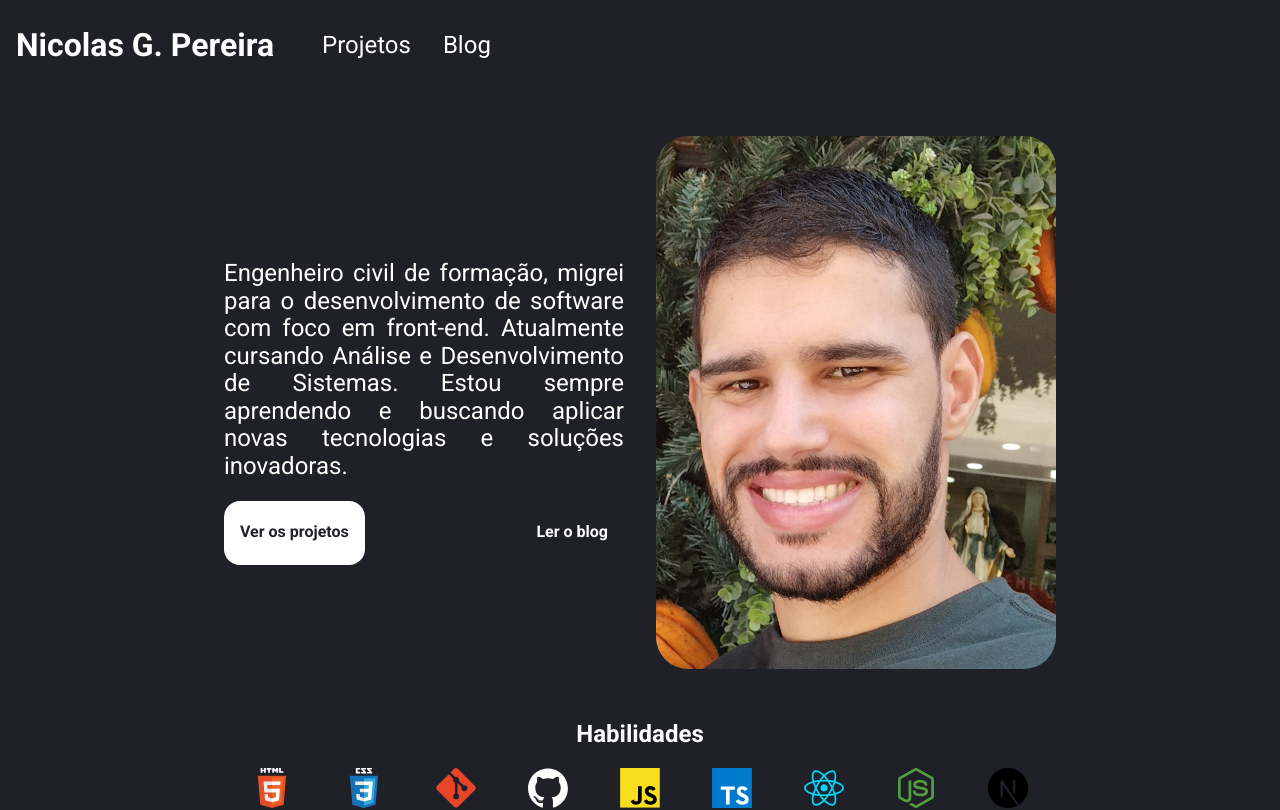
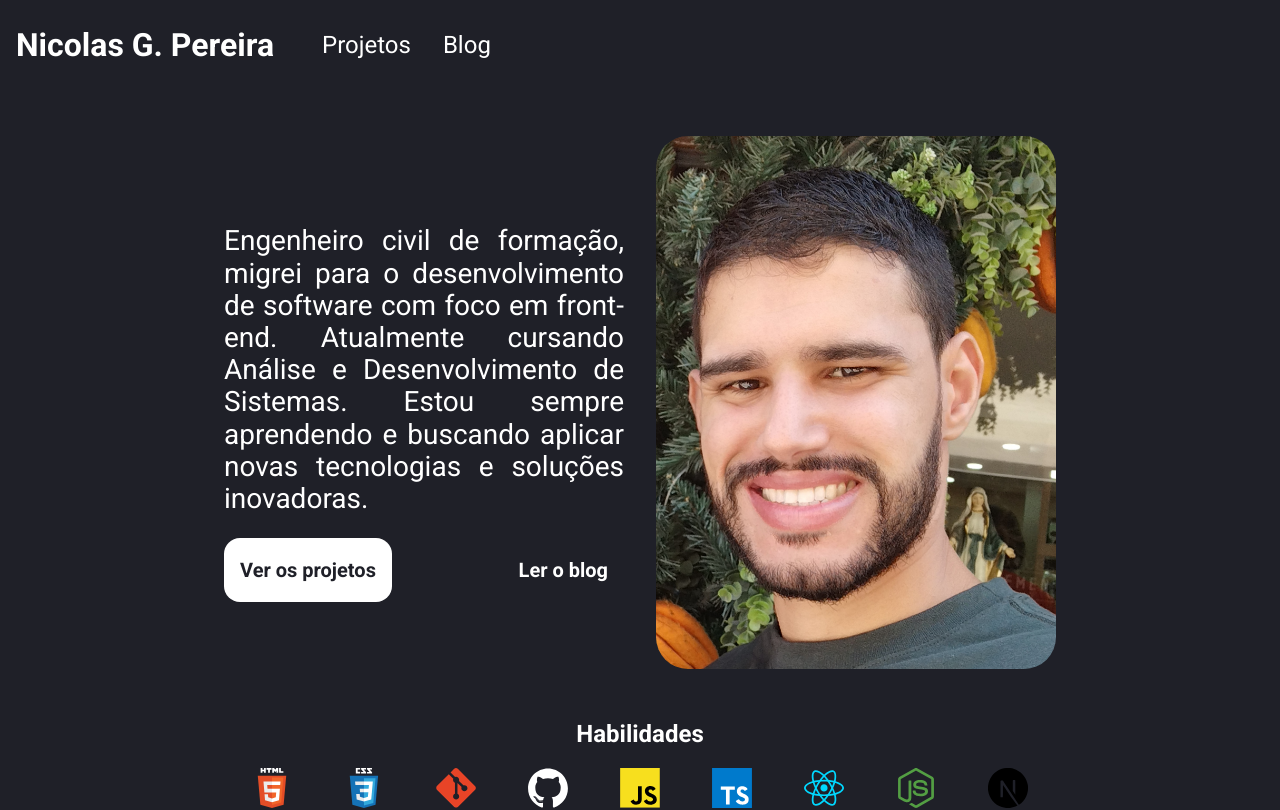
Before and after one commit to Nicolasgonpereira/roadtocode, a React (Create React App) app: page / in a window 1280 px wide. Shown: the top 810 px of the page. Built offline with nearby package versions, Linux system fonts and the light colour scheme; no server answers.

Commit message:
Fix: Increase font size of hero section on home page

```diff
--- a/src/pages/Admin/Admin.tsx
+++ b/src/pages/Admin/Admin.tsx
@@ -220,7 +220,6 @@ export default function Admin() {
     const handleSubmitProject = (e:React.FormEvent<HTMLFormElement>) => {
         e.preventDefault();
         setIsAddingProject(false);
-        console.log(formDataProject);
         AddNewProject(formDataProject);
         setFormDataProject({
             id:'',
--- a/src/pages/Home/HeroSection.tsx
+++ b/src/pages/Home/HeroSection.tsx
@@ -32,6 +32,7 @@ const InfoContainer = styled.div`
 `
 
 const Title = styled.h2`
+    font-size: 1.75rem;
     font-weight: 400;
     text-align: justify;
 `
@@ -42,7 +43,7 @@ const ButtonContained = styled.button`
     border: none;
     border-radius: 1rem;
     height: 2rem;
-    font-size: 1rem;
+    font-size: 1.25rem;
     font-weight: 600;
     padding: 1rem;
     text-decoration: none;
@@ -56,7 +57,7 @@ const ButtonOutline = styled.button`
     border: none;
     border-radius: 1rem;
     height: 2rem;
-    font-size: 1rem;
+    font-size: 1.25rem;
     font-weight: 600;
     padding: 1rem;
     text-align: center;
```
